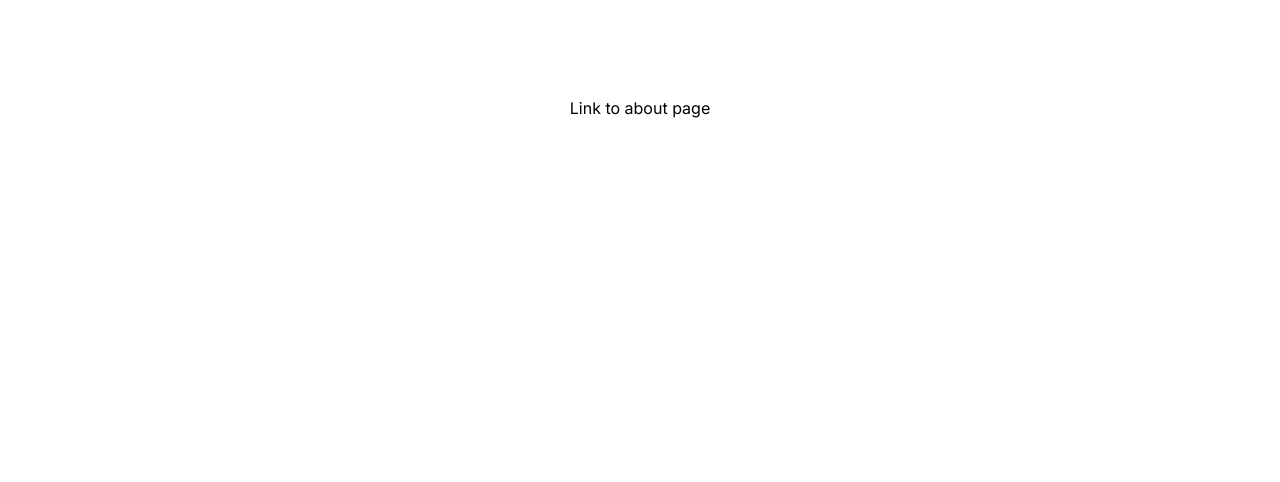
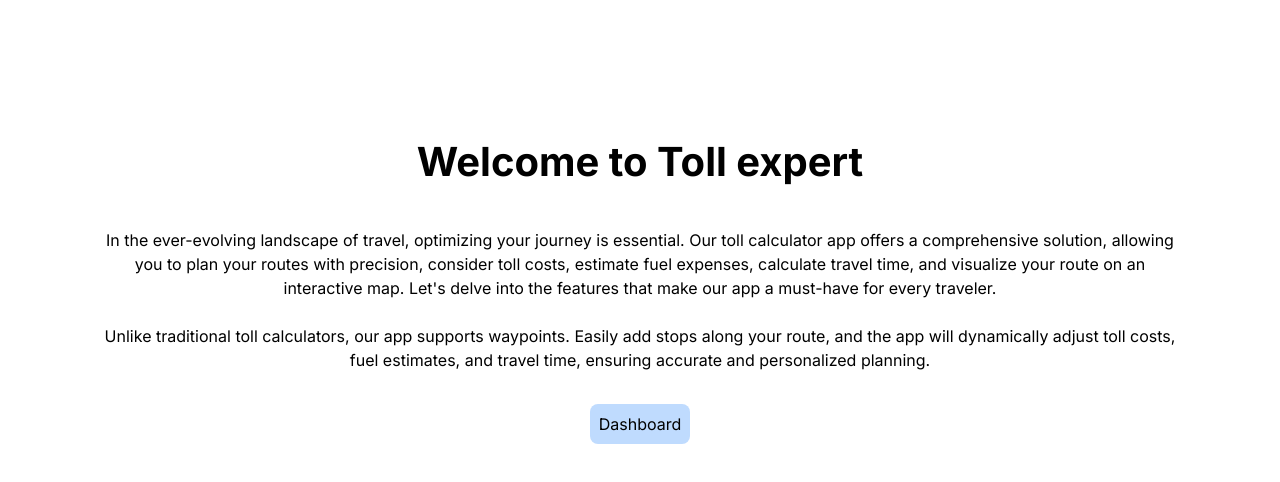
Before and after one commit to sreejith97/toll-calculator-app, a Next.js app: page / in a window 1280 px wide. Shown: the top 482 px of the page. Built offline with nearby package versions, Linux system fonts and the light colour scheme.

Commit message:
Feat:landing page

```diff
--- a/app/api/toll/route.js
+++ b/app/api/toll/route.js
@@ -2,7 +2,7 @@ import { NextResponse } from "next/server";
 
 export const POST = async (req) => {
   const requestedData = await req.json();
-  console.log(requestedData);
+  // console.log(requestedData);
 
   // const fromDestination = requestedData.from.address;
   // console.log(fromDestination);
@@ -14,7 +14,7 @@ export const POST = async (req) => {
       body: JSON.stringify(requestedData),
       headers: {
         "content-type": "application/json",
-        "x-api-key": "fPBqTtBpdqG8BHHh2LDtmpb8NHQBpnGd ",
+        "x-api-key": "PnRTJrqPF2Nhh6Pj3Tm4t9DP7dNBLp9q  ",
       },
     }
   );
--- a/app/dashboard/page.js
+++ b/app/dashboard/page.js
@@ -6,6 +6,7 @@ import { useDispatch, useSelector } from "react-redux";
 import TollDetailsTable from "@/components/tollDetailsTable/page";
 import RouteMap from "@/components/routeMap/page";
 import dynamic from "next/dynamic";
+import LoadingComponenet from "@/components/loadingComponent/page";
 
 export const MapComponent = dynamic(
   () => import("@/components/routeMap/page"),
@@ -16,6 +17,7 @@ export const MapComponent = dynamic(
 function Page() {
   const dispatch = useDispatch();
   const value = useSelector((state) => state.toll.value);
+  const isLoading = useSelector((state) => state.toll.isLoading);
   const isNull = useSelector((state) => state.toll.isNull);
   const reduxValue = useSelector((state) => state.toll.value);
 
@@ -24,10 +26,42 @@ function Page() {
   return (
     <div>
       <SearchForm />
-      {!value ? (
-        <div>No data Fount</div>
+      {/* {isLoading && value == null ? (
+        <div className="mt-8">
+          <h1 className="w-full text-center text-[18px] font-semibold uppercase">
+            Toll Details
+          </h1>
+          <LoadingComponenet />
+        </div>
       ) : (
         <div>
+          <TollDetailsTable data={value.data.data} />
+          <MapComponent polyline={value.data.data} />
+        </div>
+      )} */}
+      {/* {!value ? (
+        <div> no value</div>
+      ) : !value || isLoading ? (
+        <div className="mt-8">
+          <h1 className="w-full text-center text-[18px] font-semibold uppercase">
+            Toll Details
+          </h1>
+          <LoadingComponenet />
+        </div>
+      ) : (
+        <div>
+          <TollDetailsTable data={value.data.data} />
+          <MapComponent polyline={value.data.data} />
+        </div>
+      )} */}
+
+      {!value ? (
+        <div className="mt-8">{!isLoading ? "" : <LoadingComponenet />}</div>
+      ) : (
+        <div>
+          <h1 className="w-full mt-8 text-center text-[18px] font-semibold uppercase">
+            Toll Details
+          </h1>
           <TollDetailsTable data={value.data.data} />
           <MapComponent polyline={value.data.data} />
         </div>
--- a/app/mainNavbar/page.js
+++ b/app/mainNavbar/page.js
@@ -4,7 +4,7 @@ export default function MainNavBar() {
   return (
     <nav className="w-full  flex  flex-row justify-between py-4">
       <div className="font-bold text-[14px] sm:text-[18px] md:text-[19px] lg:text-[24px] xl:text-[25px]">
-        Toll Cal
+        Toll Expert
       </div>
       <div className="flex  flex-row justify-between w-[70px] max-w-[70px]">
         <div className="border-transparent rounded-full bg-amber-300 broder w-8 h-8 flex justify-center items-center font-bold">
--- a/app/page.js
+++ b/app/page.js
@@ -1,3 +1,4 @@
+import LandingPage from "@/components/landingPage/page";
 import Image from "next/image";
 import Link from "next/link";
 // import { store } from "../redux/store";
@@ -6,7 +7,8 @@ import Link from "next/link";
 export default function Home() {
   return (
     <main className="flex min-h-screen flex-col items-center justify-between p-24">
-      <Link href="/dashboard">Link to about page</Link>
+      <LandingPage />
+
     </main>
   );
 }
--- /dev/null
+++ b/components/landingPage/page.js
@@ -0,0 +1,49 @@
+"use client";
+import Link from "next/link";
+import React from "react";
+import { useRouter } from "next/navigation";
+
+function LandingPage() {
+  const router = useRouter();
+  return (
+    <div className="flex flex-col items-center justify-center">
+      <div className="heading">
+        <h1 className="sm:text-[30px] lg:text-[40px] font-bold text-center my-9">
+          Welcome to Toll expert
+        </h1>
+        <p className="text-center">
+          In the ever-evolving landscape of travel, optimizing your journey is
+          essential. Our toll calculator app offers a comprehensive solution,
+          allowing you to plan your routes with precision, consider toll costs,
+          estimate fuel expenses, calculate travel time, and visualize your
+          route on an interactive map. Let's delve into the features that make
+          our app a must-have for every traveler.
+        </p>
+        <br />
+        <p className="text-center">
+          Unlike traditional toll calculators, our app supports waypoints.
+          Easily add stops along your route, and the app will dynamically adjust
+          toll costs, fuel estimates, and travel time, ensuring accurate and
+          personalized planning.
+        </p>
+
+        {/* <Link
+          className="w-14 h-[10px] bg-slate-500 rounded-lg"
+          href="/dashboard"
+        >
+          Dashboard
+        </Link> */}
+      </div>
+      <button
+        className="w-[100px] h-[40px] bg-blue-200 rounded-lg mt-8"
+        onClick={() => {
+          router.push("/dashboard", { scroll: false });
+        }}
+      >
+        Dashboard
+      </button>
+    </div>
+  );
+}
+
+export default LandingPage;
--- /dev/null
+++ b/components/loadingComponent/page.js
@@ -0,0 +1,16 @@
+import React from "react";
+
+function LoadingComponenet() {
+  return (
+    <div className="w-full">
+      <div className="animate-pulse w-full h-[300px] bg-slate-200 rounded-2xl p-5 mt-6 flex items-center justify-center">
+        Map Loading...
+      </div>
+      <div className="w-full animate-pulse bg-slate-200 mt-6 rounded-2xl h-16 p-2">
+        {/* <div className="w-full h-[100%] bg-slate-300"></div> */}
+      </div>
+    </div>
+  );
+}
+
+export default LoadingComponenet;
--- a/components/searchForm/page.js
+++ b/components/searchForm/page.js
@@ -5,7 +5,7 @@ import { useDrag, useDrop, DndProvider } from "react-dnd";
 import { HTML5Backend } from "react-dnd-html5-backend";
 import { useSelector, useDispatch } from "react-redux";
 import { useRouter } from "next/navigation";
-import { setData } from "@/redux/tollSlice";
+import { setData, setLoading } from "@/redux/tollSlice";
 import OptionalSearchFields from "../optionalSearchForm/page";
 
 const CustomTextFiled = ({
@@ -67,6 +67,8 @@ function SearchForm() {
     departureTime: Math.floor(new Date().getTime() / 1000),
   });
 
+  const isLoading = useSelector((state) => state.toll.isLoading);
+
   const dispatch = useDispatch();
 
   const router = useRouter();
@@ -95,6 +97,8 @@ function SearchForm() {
   };
 
   const handleSubmit = async () => {
+    dispatch(setLoading(true));
+
     fetch("/api/toll", {
       method: "POST",
       body: JSON.stringify({
@@ -135,11 +139,13 @@ function SearchForm() {
       })
       .then((data) => {
         dispatch(setData({ message: "Hello sucessfullss", data }));
-        // setLoading(false);
+        setTimeout(() => {
+          dispatch(setLoading(false));
+        }, 3000);
       })
       .catch((error) => {
         console.error("Error fetching data:", error);
-        // setLoading(false);
+        dispatch(setLoading(false));
       });
 
     // router.push("/dashboard/TollDetails");
```
Also changed, not shown: redux/tollSlice.js (+5 -7 lines).
